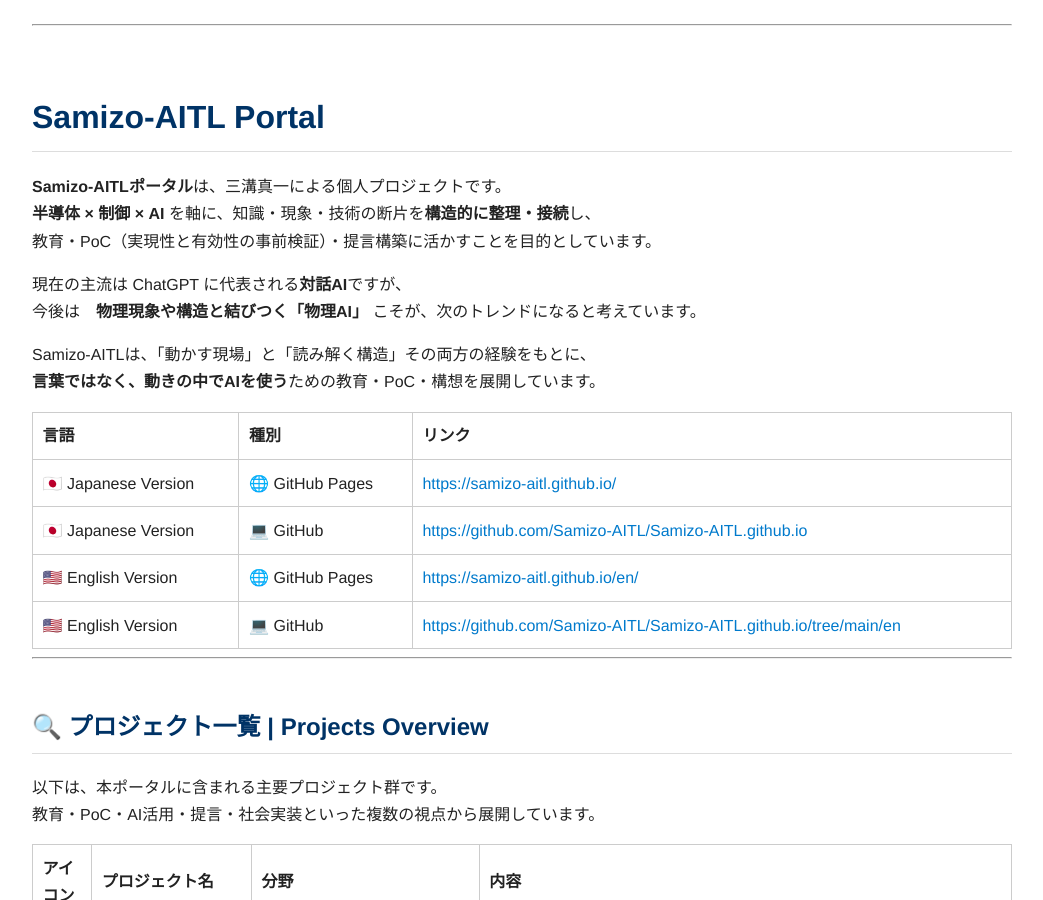
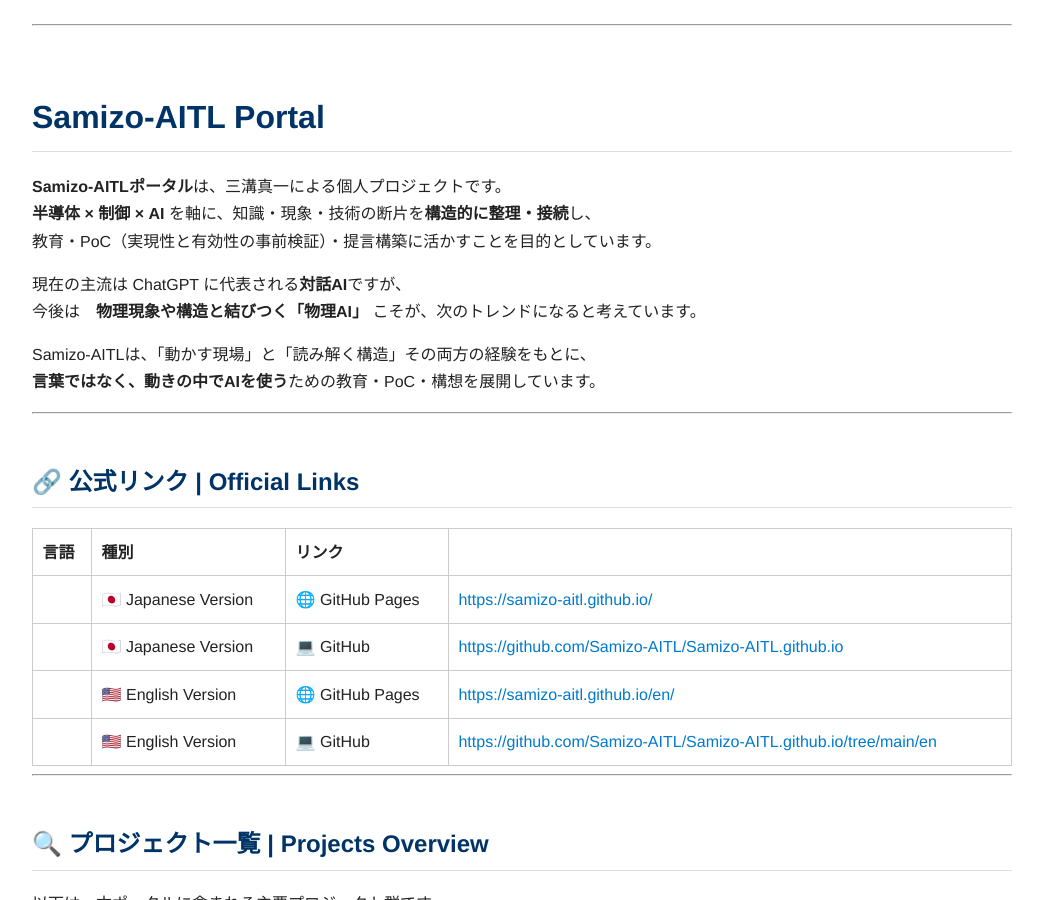
Before and after one commit to Samizo-AITL/Samizo-AITL.github.io, a Jekyll site: the page built from index.md, in a window 1280 px wide and 900 px high. Shown: the whole window, without its empty margins (118-1161 px from the left). Built offline with Jekyll 4.4.1, drawn with Linux system fonts in a browser that asks for light colours.

Commit message:
Update index.md

```diff
--- a/index.md
+++ b/index.md
@@ -18,7 +18,11 @@
 Samizo-AITLは、「動かす現場」と「読み解く構造」その両方の経験をもとに、
 **言葉ではなく、動きの中でAIを使う**ための教育・PoC・構想を展開しています。
 
-| 言語 | 種別 | リンク |
+---
+
+## 🔗 公式リンク | Official Links
+
+ 言語 | 種別 | リンク |
 |------|------|--------|
 | 🇯🇵 Japanese Version | 🌐 GitHub Pages | [https://samizo-aitl.github.io/](https://samizo-aitl.github.io/) |
 | 🇯🇵 Japanese Version | 💻 GitHub | [https://github.com/Samizo-AITL/Samizo-AITL.github.io](https://github.com/Samizo-AITL/Samizo-AITL.github.io) |
```
